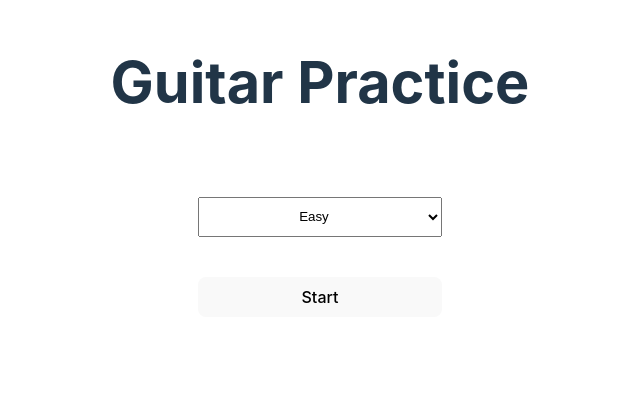
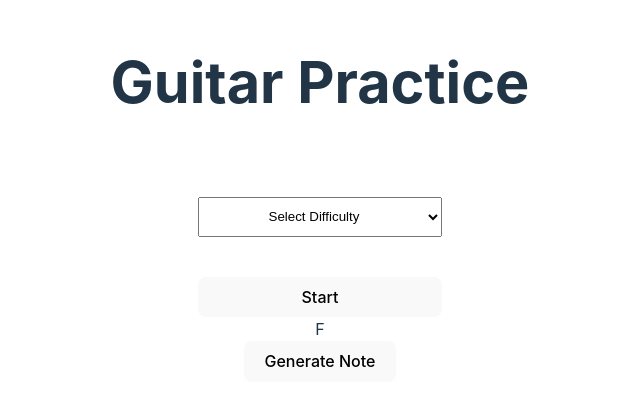
Before and after one commit to ADMPHG/guitar-practice, a React (Vite) app in the folder webapp/: page / in a window 1280 px wide. Shown: the top 406 px of the page, without its empty margins (320-960 px from the left). Built offline with nearby package versions, Linux system fonts and the light colour scheme.

Commit message:
Added button that makes api call for a random note when pressed.

```diff
--- a/webapp/src/App.css
+++ b/webapp/src/App.css
@@ -20,7 +20,12 @@ option {
 
 .startButton {
  grid-column-start: 3;
- grid-row-start: 3
+ grid-row-start: 3;
+}
+
+.noteButton {
+  grid-column-start: 3;
+  grid-row-start: 4;
 }
 
 .logo {
--- a/webapp/src/App.jsx
+++ b/webapp/src/App.jsx
@@ -1,55 +1,22 @@
 import './App.css'
 // import { CountButton } from './CountButton'
-import { DropdownList } from './DropDown'
+import DropdownList from './DropDown'
+import RandomNote from './RandomNote'
 import { useState, useEffect } from 'react'
 import api from './api/posts'
 
 export default function App() {
-  const [window, setWindow] = useState(<StartMenu/>)
-  const [note, setNote] = useState('E')
+  // const [window, setWindow] = useState(<StartMenu/>)
 
-  useEffect(() => {
-    console.log(note)
-  }, [note])
-
-  function StartMenu () {
-    return (
-      <>
-        <DropdownList />
-        <button className="startButton" onClick={handleStart}>Start</button>
-      </>
-    )
-  }
-
-  function handleStart() {
-    const fetchNotes = async () => {
-      try{
-        const response = await api.get("/api/fretboard");
-        // no need for catch here - if we have gotten this far, response is in the 200 range
-        setWindow(response.data);
-      } catch (err) {
-        if (err.response) {
-          // defined errors not in the 200 response range
-          console.log(err.response.data);
-          console.log(err.response.status);
-          console.log(err.response.hearders);
-        } else {
-          // undefined errors
-          console.log(`Error: ${err.message}`);
-        }
-      }
-    }
-
-    fetchNotes()
-    setNote('F')
-    // axios.get("api/fretboard").then(res => setNote(res.data))
-    // console.log(note)
-    // axios.get('/api').then(res => console.log(res.data))
+  function HandleStart() {
+    console.log('it\'s dead jim')
   }
 
   return (
     <>
-      {window}
+      <DropdownList />
+      <button className="startButton" onClick={HandleStart}>Start</button>
+      <RandomNote />
     </>
   )
 }
--- a/webapp/src/DropDown.jsx
+++ b/webapp/src/DropDown.jsx
@@ -1,6 +1,6 @@
 import { useState } from 'react';
 // Creating a function to track the changes in DropDown List
-export function DropdownList() {
+export default function DropdownList() {
    //Using useState to set the default value of the DropDown menu and declare the values
    const [selectedValue, setSelectedValue] = useState('Difficulty');
    const handleChange = (event) => {
@@ -8,6 +8,7 @@ const handleChange = (event) => {
    };
    return (
       <select className="difficultySelect" value={selectedValue} onChange={handleChange}>
+         <option value="Select Difficulty" hidden>Select Difficulty</option>
          <option value="Easy">Easy</option>
          <option value="Medium">Medium</option>
          <option value="Hard">Hard</option>
--- /dev/null
+++ b/webapp/src/RandomNote.jsx
@@ -0,0 +1,31 @@
+import { useState, useEffect } from 'react';
+import api from './api/posts';
+
+export default function RandomNote() {
+    const [note, setNote] = useState('F')
+
+    const handleClick = async () => {
+        try{
+          const response = await api.get("/api/fretboard");
+          // no need for catch here - if we have gotten this far, response is in the 200 range
+          setNote(response.data);
+        } catch (err) {
+          if (err.response) {
+            // defined errors not in the 200 response range
+            console.log(err.response.data);
+            console.log(err.response.status);
+            console.log(err.response.hearders);
+          } else {
+            // undefined errors
+            console.log(`Error: ${err.message}`);
+          }
+        }
+      }
+
+    return (
+        <div className="noteButton">
+            <div>{note}</div>
+            <button type="submit" onClick={handleClick}>Generate Note</button>
+        </div>
+    )
+}
--- a/webapp/src/api/posts.js
+++ b/webapp/src/api/posts.js
@@ -1,5 +1,6 @@
 import axios from 'axios';
 
+// File to set up axios config
 export default axios.create({
     baseURL: 'http://localhost:8000'
 });
```
Also changed, not shown: 1 other file (tests, documents, lock files or other folders). Lines whose indentation alone changed are shown as unchanged.
